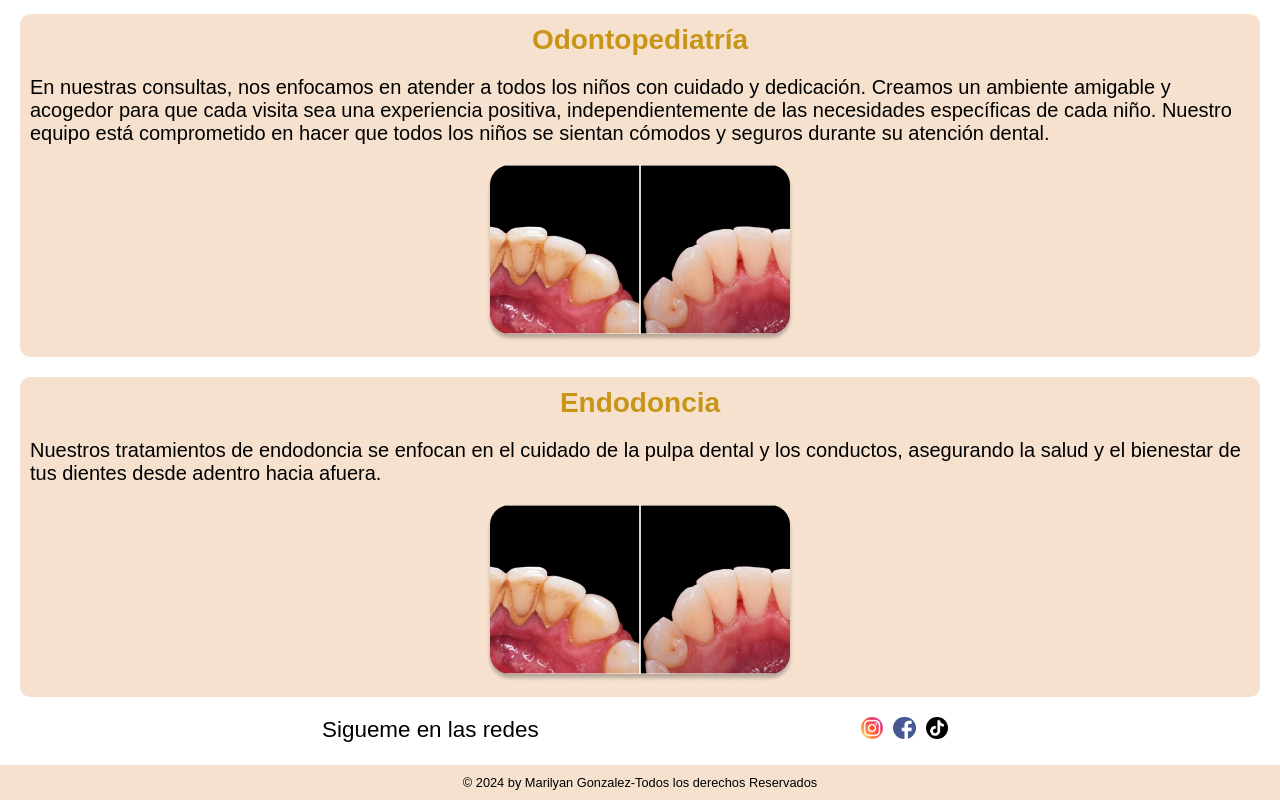
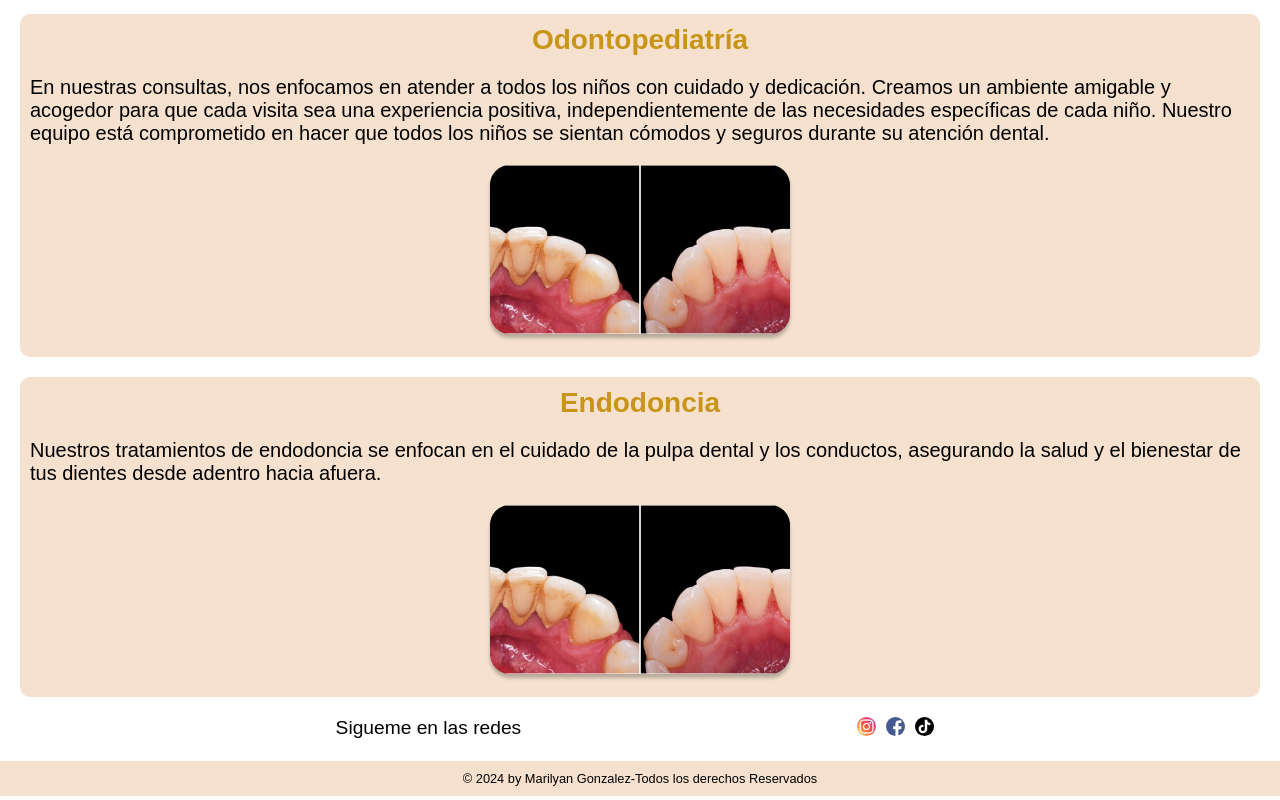
Before and after one commit to HouMengZambrano/proyectoOdontologia, a React (Vite) app in the folder odontologia_marilian_gonzalez/: page /especialidad in a window 1280 px wide. Shown: the part 1964-2764 px from the top of the page. Built offline with nearby package versions, Linux system fonts and the light colour scheme.

Commit message:
chnaged margin top in article

```diff
--- a/odontologia_marilian_gonzalez/src/sytles/Article.css
+++ b/odontologia_marilian_gonzalez/src/sytles/Article.css
@@ -3,12 +3,10 @@
     flex-direction: column;
     align-items: center;
     justify-content: center;
+    margin-top: 120px;
 }
 .article_title_and_description{
     display: flex;
     flex-direction: column;
     text-align: center;
 }
-.base_article{
-    margin-top: 120px;
-}
--- a/odontologia_marilian_gonzalez/src/sytles/Footer.css
+++ b/odontologia_marilian_gonzalez/src/sytles/Footer.css
@@ -5,7 +5,7 @@
 
 .socialMedia{
   display: flex;
-  font-size: 1.4rem;
+  font-size: 1.2rem;
   justify-content: space-evenly;
   margin-bottom: 20px;
 }
@@ -15,8 +15,8 @@
   align-items: center;
 }
 .socialMedia .socialIcons a img{
-  width: 1.4rem;
-  height: 1.4rem;
+  width: 1.2rem;
+  height: 1.2rem;
   margin-right: 10px;
   align-items: center;
   justify-content: center;
```
